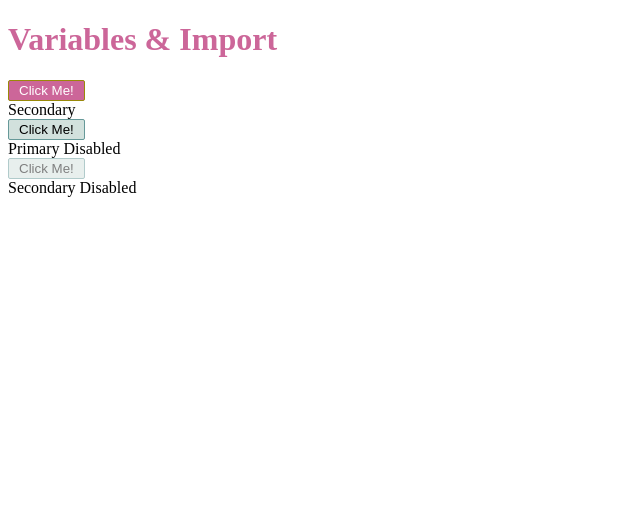
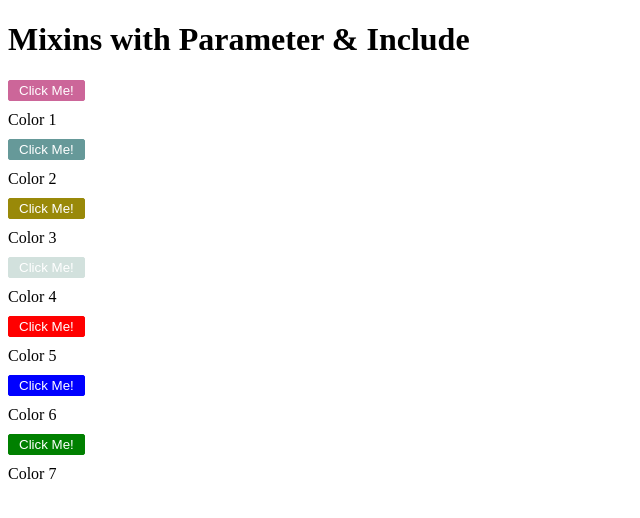
Before and after one commit to afifalfiano/Sass-Basic, a website: page index.html in a window 1280 px wide. Shown: the whole page, without its empty margins (0-640 px from the left). Drawn offline with Linux system fonts and the light colour scheme.

Commit message:
mixins & include

```diff
--- a/_variables.scss
+++ b/_variables.scss
@@ -2,8 +2,9 @@ $hopbush: #c69 !default;
 $patina: #699 !default;
 $venus: #998909 !default;
 $nebula: #d2e1dd !default;
+$red: red !default;
+$blue: blue !default;
+$green: green !default;
 
 $black: #000 !default;
 $white: #fff !default;
-
-$btn-disabled-opacity: 0.5 !default;
--- a/index.html
+++ b/index.html
@@ -7,9 +7,13 @@
     <link rel="stylesheet" href="build/stylesheets/styles.css">
 </head>
 <body>
-    <h1>Variables & Import</h1>
-    <button class="btn btn-primary">Click Me!</button> Secondary
-    <button class="btn btn-secondary">Click Me!</button> Primary Disabled
-    <button class="btn btn-secondary" disabled>Click Me!</button> Secondary Disabled
+    <h1>Mixins with Parameter & Include</h1>
+    <button class="btn case1">Click Me!</button> Color 1
+    <button class="btn case2">Click Me!</button> Color 2
+    <button class="btn case3">Click Me!</button> Color 3
+    <button class="btn case4">Click Me!</button> Color 4
+    <button class="btn case5">Click Me!</button> Color 5
+    <button class="btn case6">Click Me!</button> Color 6
+    <button class="btn case7">Click Me!</button> Color 7
 </body>
 </html>
--- a/styles.scss
+++ b/styles.scss
@@ -1,28 +1,34 @@
-@import '_variables';
+@import '_variables.scss';
 
-body {
-    h1 {
-        color: $hopbush;
-    }
+@mixin button-color ($color) {
+    color: $white;
+    background-color: $color;
+    border: 1px solid $color;
 }
-
 .btn {
     padding: 2px 10px;
     border-radius: 2px;
     display: block;
-
-    &.btn-primary{
-        color: $white;
-        background-color: $hopbush;
-        border: 1px solid $venus;
+    margin: 10px 0;
+    &.case1{
+        @include button-color($hopbush);
     }
-    &.btn-secondary{
-        color:$black;
-        background-color: $nebula;
-        border: 1px solid $patina;
+    &.case2{
+        @include button-color($patina);
     }
-
-    &:disabled{
-        opacity: $btn-disabled-opacity;
+    &.case3{
+        @include button-color($venus);
+    }
+    &.case4{
+        @include button-color($nebula);
+    }
+    &.case5{
+        @include button-color($red);
+    }
+    &.case6{
+        @include button-color($blue);
+    }
+    &.case7{
+        @include button-color($green);
     }
 }
```
Also changed, not shown: build/stylesheets/styles.css, 1 other file.
